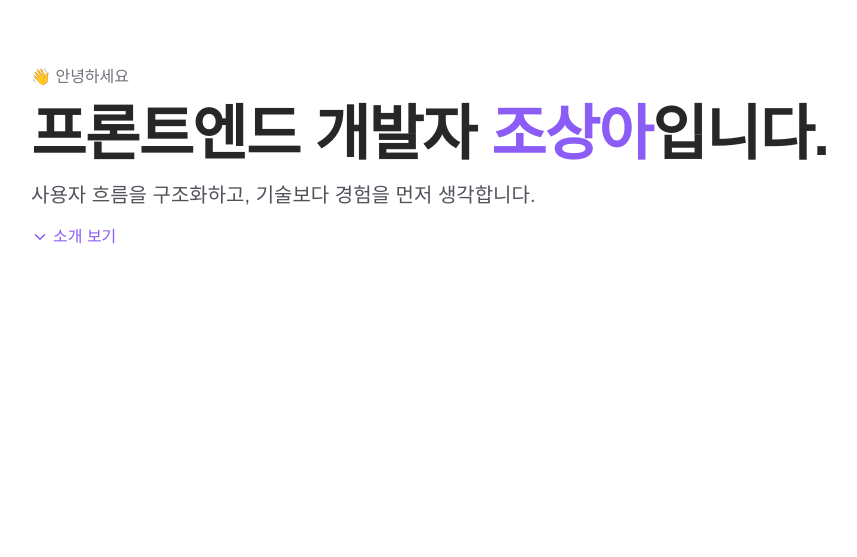
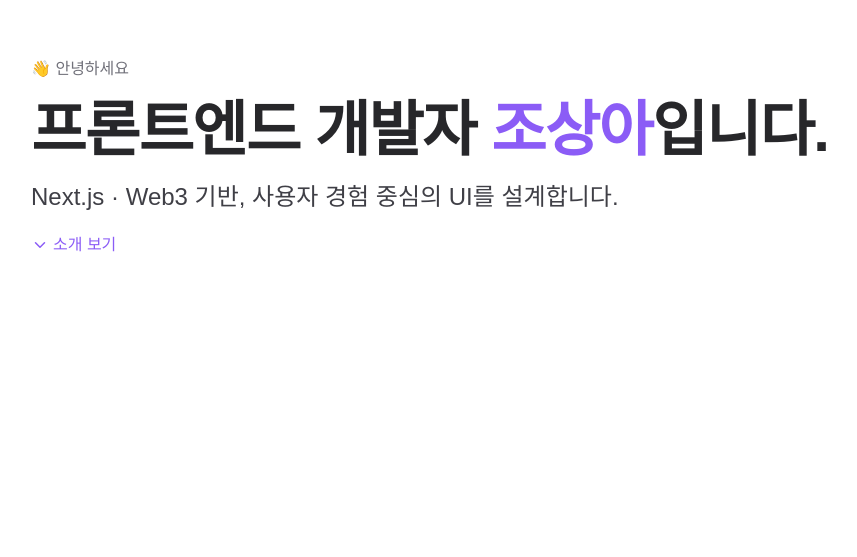
Before and after one commit to sangah323/my-portfolio, a Next.js app: page / in a window 1280 px wide. Shown: the part 243-800 px from the top of the page, without its empty margins (169-1026 px from the left). Built offline with nearby package versions, Linux system fonts and the light colour scheme; a web font is replaced by a local one.

Commit message:
feat: 메인 문구 간결화

```diff
--- a/app/components/sections/Hero.tsx
+++ b/app/components/sections/Hero.tsx
@@ -7,11 +7,12 @@ export default function Hero() {
       className="min-h-[80vh] sm:min-h-[90vh] lg:min-h-screen
       px-4 sm:px-8 lg:px-28
       flex flex-col justify-center
-      text-zinc-800 dark:text-zinc-100 space-y-4"
+      text-zinc-800 dark:text-zinc-100 space-y-5"
     >
       <p className="text-sm sm:text-base text-zinc-500 dark:text-zinc-400">
         👋 안녕하세요
       </p>
+
       <h1 className="text-3xl sm:text-5xl lg:text-6xl font-extrabold leading-snug tracking-tight max-w-4xl">
         프론트엔드 개발자{" "}
         <span className="block sm:inline">
@@ -19,15 +20,16 @@ export default function Hero() {
           입니다.
         </span>
       </h1>
-      <p className="text-base sm:text-xl text-zinc-600 dark:text-zinc-400 max-w-xl">
-        사용자 흐름을 구조화하고,{" "}
-        <span className="block sm:inline">
-          기술보다 경험을 먼저 생각합니다.
-        </span>
+
+      <p className="text-lg sm:text-2xl font-medium text-zinc-700 dark:text-zinc-300 max-w-3xl">
+        <span className="whitespace-nowrap">Next.js · Web3 </span>기반, 사용자
+        경험 중심의 UI를 설계합니다.
       </p>
+
       <a
         href="#about"
         className="group inline-flex items-center gap-1 mt-6 text-sm sm:text-base text-violet-500 hover:text-violet-600 transition-colors"
+        aria-label="소개 보기로 이동"
       >
         <ChevronDown
           size={18}
```
